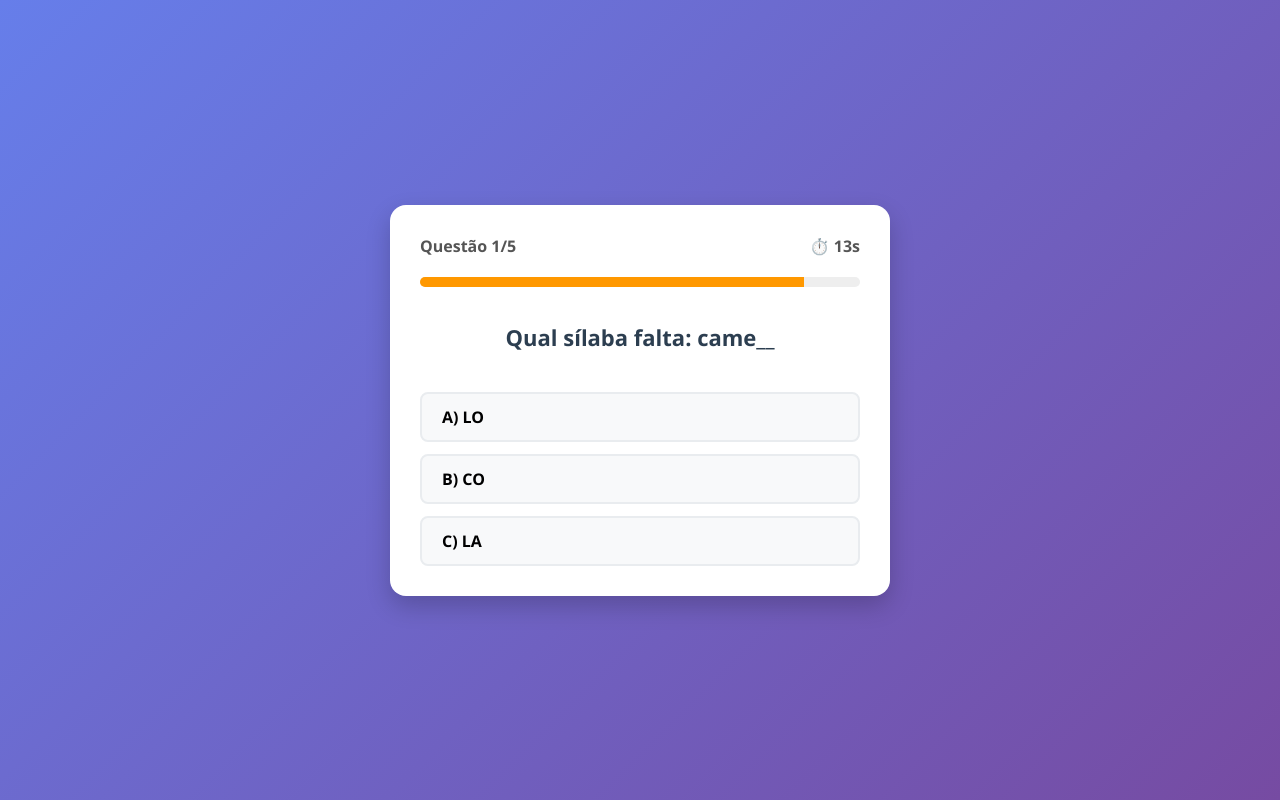
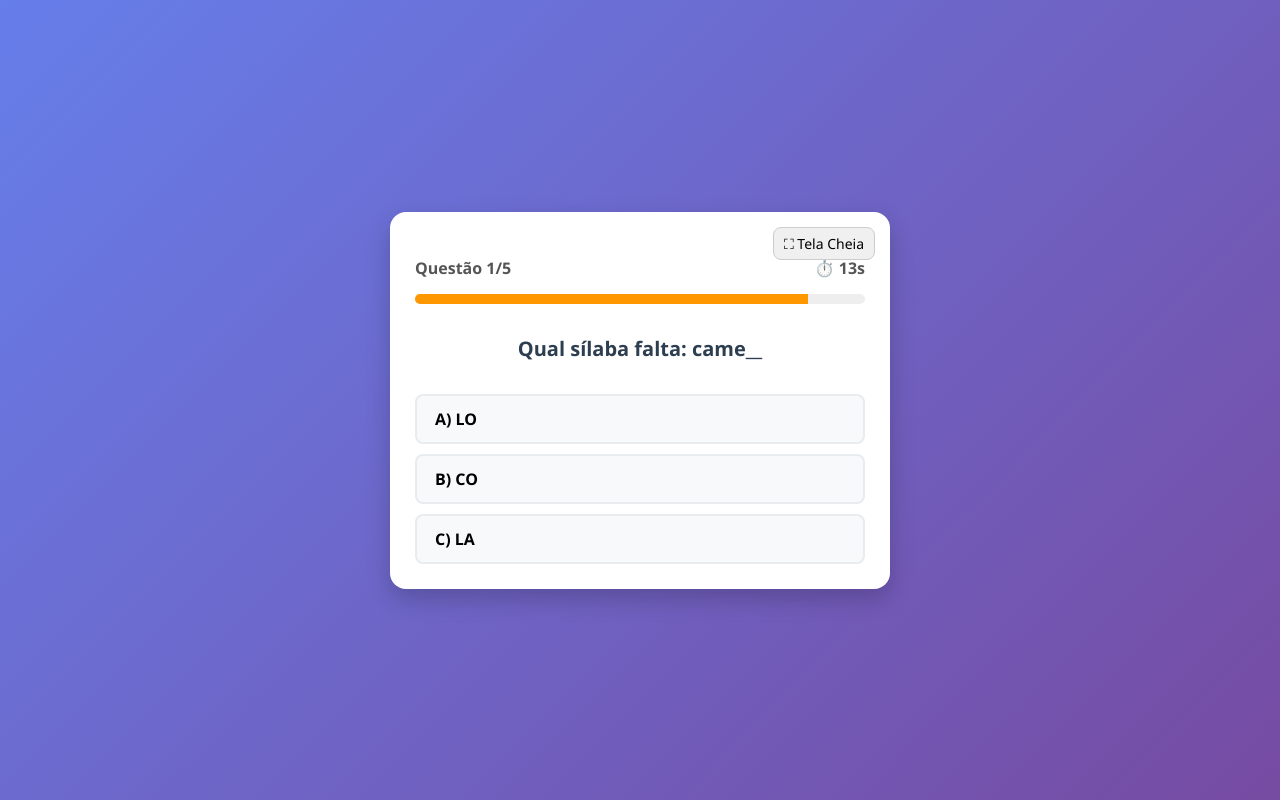
Before and after one commit to linneu1/prova, a plain HTML site: page index.html in a window 1280 px wide. Both pictures are taken after a click on the button "Iniciar Prova". Drawn offline with Linux system fonts and the light colour scheme.

Commit message:
Refactor styles and update HTML structure

```diff
--- a/index.html
+++ b/index.html
@@ -10,36 +10,63 @@
       font-family: 'Segoe UI', Tahoma, Geneva, Verdana, sans-serif;
     }
 
+    html, body {
+      width: 100%;
+      height: 100%;
+      margin: 0;
+      padding: 0;
+    }
+
     body {
       background: linear-gradient(135deg, #667eea 0%, #764ba2 100%);
-      min-height: 100vh;
       display: flex;
       justify-content: center;
       align-items: center;
-      margin: 0;
-      padding: 20px;
+      padding: 15px;
     }
 
     .container {
       background: #ffffff;
-      padding: 30px;
+      padding: 25px;
       border-radius: 16px;
       box-shadow: 0 10px 25px rgba(0, 0, 0, 0.2);
       width: 100%;
       max-width: 500px;
       text-align: center;
+      position: relative;
+    }
+
+    /* Botão de Tela Cheia */
+    .fullscreen-btn {
+      position: absolute;
+      top: 15px;
+      right: 15px;
+      background: #f0f0f0;
+      border: 1px solid #ccc;
+      border-radius: 8px;
+      padding: 6px 10px;
+      cursor: pointer;
+      font-size: 14px;
+      transition: background 0.2s;
+      z-index: 10;
+    }
+
+    .fullscreen-btn:hover {
+      background: #e0e0e0;
     }
 
     h1 {
       color: #333;
+      margin-top: 10px;
       margin-bottom: 10px;
+      font-size: 24px;
     }
 
     .hidden {
-      display: none;
+      display: none !important;
     }
 
-    /* Tela de Início */
+    /* Botões Gerais */
     .start-btn, .next-btn, .restart-btn {
       background-color: #4caf50;
       color: white;
@@ -63,9 +90,10 @@
       display: flex;
       justify-content: space-between;
       align-items: center;
-      margin-bottom: 20px;
+      margin-bottom: 15px;
       font-weight: bold;
       color: #555;
+      padding-top: 20px;
     }
 
     .timer-bar {
@@ -85,11 +113,11 @@
     }
 
     .question-box {
-      font-size: 22px;
+      font-size: 20px;
       font-weight: 600;
       color: #2c3e50;
-      margin-bottom: 25px;
-      min-height: 60px;
+      margin-bottom: 20px;
+      min-height: 50px;
       display: flex;
       align-items: center;
       justify-content: center;
@@ -99,13 +127,13 @@
     .options-list {
       display: flex;
       flex-direction: column;
-      gap: 12px;
+      gap: 10px;
     }
 
     .option-btn {
       background-color: #f8f9fa;
       border: 2px solid #e9ecef;
-      padding: 12px 20px;
+      padding: 12px 18px;
       border-radius: 8px;
       font-size: 16px;
       font-weight: 600;
@@ -137,19 +165,19 @@
 
     /* Resultado Final */
     .score-title {
-      font-size: 24px;
-      margin-bottom: 15px;
+      font-size: 22px;
+      margin-bottom: 10px;
     }
 
     .score-grade {
-      font-size: 48px;
+      font-size: 44px;
       font-weight: bold;
       color: #667eea;
       margin: 10px 0;
     }
 
     .feedback-msg {
-      font-size: 18px;
+      font-size: 17px;
       color: #666;
       margin-bottom: 20px;
     }
@@ -157,7 +185,10 @@
 </head>
 <body>
 
-  <div class="container">
+  <div class="container" id="game-container">
+    <!-- Botão de Tela Cheia Integrado -->
+    <button class="fullscreen-btn" onclick="toggleFullScreen()" title="Expandir Tela Cheia">⛶ Tela Cheia</button>
+
     <!-- Tela Inicial -->
     <div id="start-screen">
       <h1>Hora da Prova! 📝</h1>
@@ -179,7 +210,7 @@
       <div id="question" class="question-box">Pergunta aqui...</div>
 
       <div class="options-list" id="options">
-        <!-- Alternativas serão inseridas dinamicamente -->
+        <!-- Alternativas dinâmicas -->
       </div>
     </div>
 
@@ -229,22 +260,21 @@
         ]
       },
       {
-        question: "Qual sílaba completa: cora__ão",
+        question: "Qual letra/letra especial falta: cora__ão",
         options: [
-          { label: "A", text: "ÇÃ", correct: false },
-          { label: "B", text: "ÇO", correct: true },
-          { label: "C", text: "SU", correct: false }
+          { label: "A", text: "Ç", correct: true },
+          { label: "B", text: "C", correct: false },
+          { label: "C", text: "S", correct: false }
         ]
       }
     ];
 
-    const TIME_LIMIT = 15; // Segundos por questão
+    const TIME_LIMIT = 15;
     let currentQuestionIndex = 0;
     let score = 0;
     let timer;
     let timeLeft = TIME_LIMIT;
 
-    // Elementos DOM
     const startScreen = document.getElementById('start-screen');
     const quizScreen = document.getElementById('quiz-screen');
     const resultScreen = document.getElementById('result-screen');
@@ -311,7 +341,6 @@
     }
 
     function handleTimeout() {
-      // Bloqueia botões e destaca a certa
       Array.from(optionsElement.children).forEach(button => {
         button.disabled = true;
         if (button.dataset.correct === "true") {
@@ -329,10 +358,9 @@
 
       if (isCorrect) {
         selectedButton.classList.add('correct');
-        score += 2; // Cada questão vale 2 pontos
+        score += 2;
       } else {
         selectedButton.classList.add('wrong');
-        // Revela a correta
         Array.from(optionsElement.children).forEach(button => {
           if (button.dataset.correct === "true") {
             button.classList.add('correct');
@@ -376,6 +404,18 @@
     function restartQuiz() {
       startQuiz();
     }
+
+    function toggleFullScreen() {
+      if (!document.fullscreenElement) {
+        document.documentElement.requestFullscreen().catch(err => {
+          alert(`Erro ao tentar ativar tela cheia: ${err.message}`);
+        });
+      } else {
+        if (document.exitFullscreen) {
+          document.exitFullscreen();
+        }
+      }
+    }
   </script>
 </body>
 </html>
```
